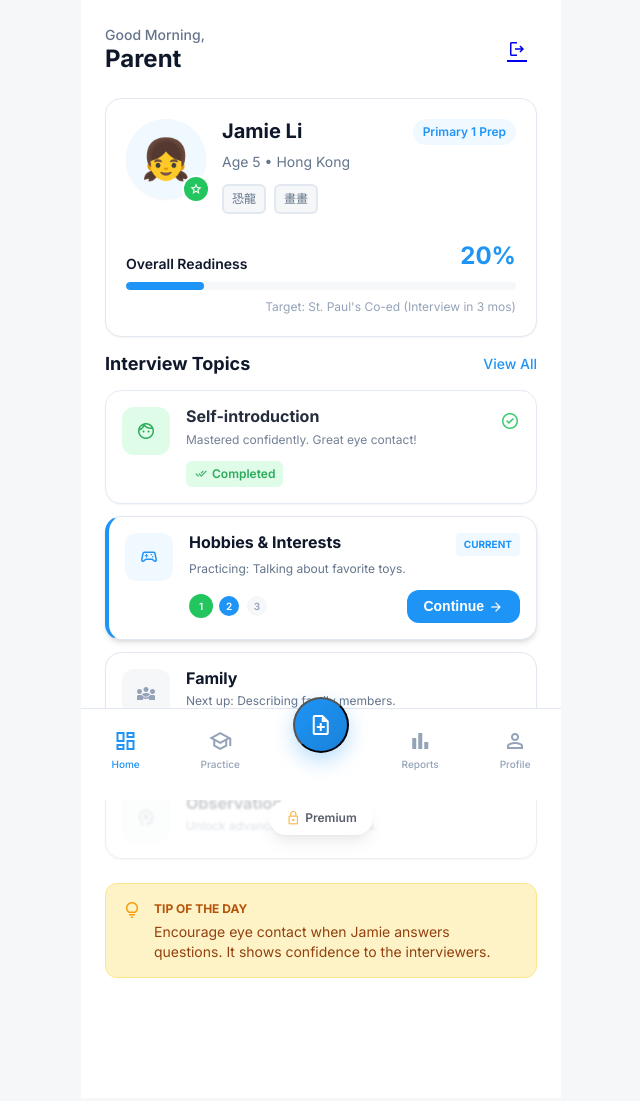
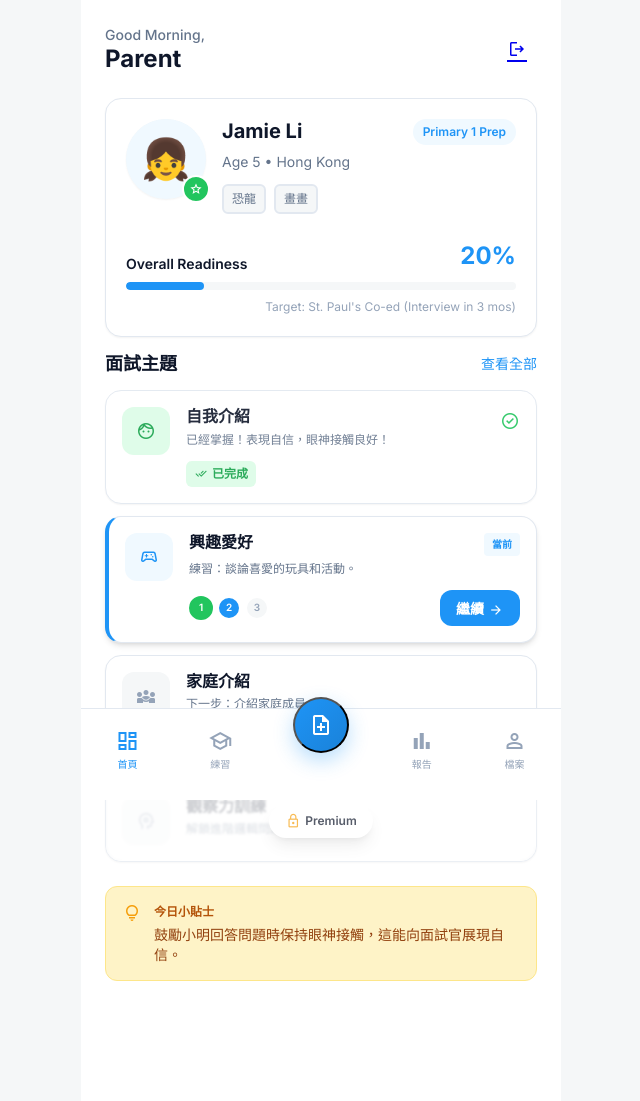
Before and after one commit to cntk50951-eng/app, a Python web app: template templates/dashboard.html in a window 1280 px wide. Shown: the whole page, without its empty margins (319-959 px from the left). Before the commit the page ends 978 px from the top, so only its background shows below. Run offline with Jinja, Linux system fonts and the light colour scheme; the template is opened without the code that fills it, so the values that code supplies are empty.

Commit message:
feat(auto): update dashboard and pages with Chinese localization
- Update dashboard.html with Chinese UI
- Translate topics, navigation, tips to Chinese
- Update lesson progress indicators
- Improve Chinese user experience

2026-02-10

```diff
--- a/templates/dashboard.html
+++ b/templates/dashboard.html
@@ -666,8 +666,8 @@
             <!-- Topics Section -->
             <div class="section">
                 <div class="section-header">
-                    <h3 class="section-title">Interview Topics</h3>
-                    <span class="view-all">View All</span>
+                    <h3 class="section-title">面試主題</h3>
+                    <span class="view-all">查看全部</span>
                 </div>
                 <div class="topics-list">
                     <!-- Completed -->
@@ -680,11 +680,11 @@
                                 <span class="material-symbols-outlined">face</span>
                             </div>
                             <div class="topic-info">
-                                <h4 class="topic-title">Self-introduction</h4>
-                                <p class="topic-description">Mastered confidently. Great eye contact!</p>
+                                <h4 class="topic-title">自我介紹</h4>
+                                <p class="topic-description">已經掌握！表現自信，眼神接觸良好！</p>
                                 <div class="topic-status">
                                     <span class="material-symbols-outlined" style="font-size: 0.875rem;">done_all</span>
-                                    Completed
+                                    已完成
                                 </div>
                             </div>
                         </div>
@@ -698,10 +698,10 @@
                             </div>
                             <div class="topic-info">
                                 <div style="display: flex; justify-content: space-between; align-items: flex-start;">
-                                    <h4 class="topic-title">Hobbies & Interests</h4>
-                                    <span style="padding: 0.25rem 0.5rem; background: var(--primary-50); color: var(--primary); border-radius: 0.25rem; font-size: 0.625rem; font-weight: 700; text-transform: uppercase;">Current</span>
+                                    <h4 class="topic-title">興趣愛好</h4>
+                                    <span style="padding: 0.25rem 0.5rem; background: var(--primary-50); color: var(--primary); border-radius: 0.25rem; font-size: 0.625rem; font-weight: 700; text-transform: uppercase;">當前</span>
                                 </div>
-                                <p class="topic-description">Practicing: Talking about favorite toys.</p>
+                                <p class="topic-description">練習：談論喜愛的玩具和活動。</p>
                                 <div class="topic-progress">
                                     <div class="progress-dots">
                                         <div class="progress-dot completed">1</div>
@@ -709,7 +709,7 @@
                                         <div class="progress-dot">3</div>
                                     </div>
                                     <button class="continue-btn">
-                                        Continue
+                                        繼續
                                         <span class="material-symbols-outlined" style="font-size: 1rem;">arrow_forward</span>
                                     </button>
                                 </div>
@@ -724,10 +724,10 @@
                                 <span class="material-symbols-outlined">diversity_3</span>
                             </div>
                             <div class="topic-info">
-                                <h4 class="topic-title">Family</h4>
-                                <p class="topic-description">Next up: Describing family members.</p>
+                                <h4 class="topic-title">家庭介紹</h4>
+                                <p class="topic-description">下一步：介紹家庭成員。</p>
                                 <div class="topic-status" style="background: var(--background-light); color: var(--text-secondary);">
-                                    Not Started
+                                    未開始
                                 </div>
                             </div>
                         </div>
@@ -740,8 +740,8 @@
                                 <span class="material-symbols-outlined">psychology</span>
                             </div>
                             <div class="topic-info">
-                                <h4 class="topic-title">Observation</h4>
-                                <p class="topic-description">Unlock advanced logic questions.</p>
+                                <h4 class="topic-title">觀察力訓練</h4>
+                                <p class="topic-description">解鎖進階邏輯問題。</p>
                             </div>
                         </div>
                         <div class="locked-overlay">
@@ -759,8 +759,8 @@
                 <div class="tip-card">
                     <span class="material-symbols-outlined">lightbulb</span>
                     <div class="tip-content">
-                        <p class="tip-label">Tip of the day</p>
-                        <p class="tip-text">Encourage eye contact when Jamie answers questions. It shows confidence to the interviewers.</p>
+                        <p class="tip-label">今日小貼士</p>
+                        <p class="tip-text">鼓勵小明回答問題時保持眼神接觸，這能向面試官展現自信。</p>
                     </div>
                 </div>
             </div>
@@ -770,11 +770,11 @@
         <nav class="bottom-nav">
             <div class="nav-item active" onclick="window.location.href='/'">
                 <span class="material-symbols-outlined filled">dashboard</span>
-                <span>Home</span>
+                <span>首頁</span>
             </div>
             <div class="nav-item" onclick="window.location.href='{{ url_for('lesson', topic_id='self-introduction') }}'">
                 <span class="material-symbols-outlined">school</span>
-                <span>Practice</span>
+                <span>練習</span>
             </div>
             <div class="nav-center">
                 <button class="nav-center-btn" onclick="window.location.href='{{ url_for('parent_notes') }}'">
@@ -783,11 +783,11 @@
             </div>
             <div class="nav-item" onclick="window.location.href='{{ url_for('unlock_full_access') }}'">
                 <span class="material-symbols-outlined">bar_chart</span>
-                <span>Reports</span>
+                <span>報告</span>
             </div>
             <a href="{{ url_for('profile_edit') }}" class="nav-item">
                 <span class="material-symbols-outlined">person</span>
-                <span>Profile</span>
+                <span>檔案</span>
             </a>
         </nav>
     </div>
```
